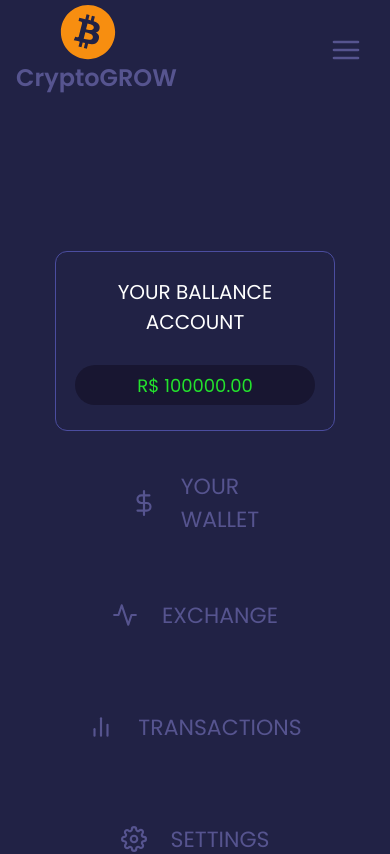
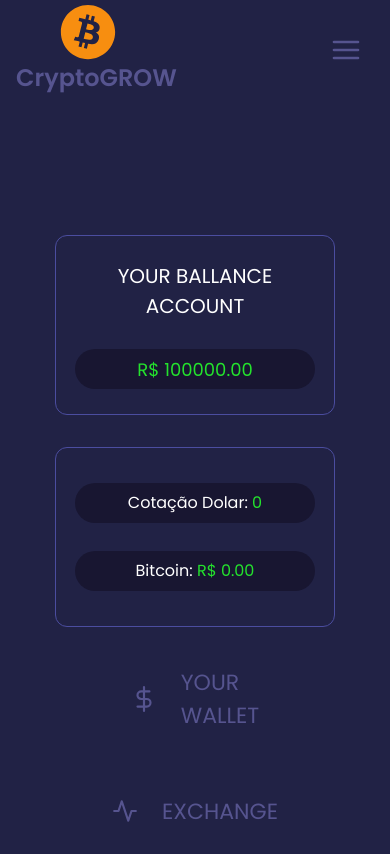
Before and after one commit to marcotulioteles/crypto-grow, a Next.js app: page /services in a window 390 px wide. Shown: the top 854 px of the page. Built offline with nearby package versions, Linux system fonts and the light colour scheme; no server answers.

Commit message:
fix responsive navbar menu and currency info

```diff
--- a/src/components/Navigation/DrawerNavSideBar.tsx
+++ /dev/null
@@ -1,43 +0,0 @@
-import { Button, Drawer, DrawerBody, DrawerCloseButton, DrawerContent, DrawerOverlay, useBreakpointValue, useDisclosure } from "@chakra-ui/react";
-import { NavBar } from "./NavBar";
-import { FiMenu } from 'react-icons/fi'
-
-export function DrawerNavSideBar() {
-  const { isOpen, onOpen, onClose } = useDisclosure()
-
-  const isDrawerSidebar = useBreakpointValue({
-    base: true,
-    lg: false
-  })
-
-  if (isDrawerSidebar) {
-    return (
-      <>
-        <Button
-          display="flex"
-          onClick={onOpen}
-          marginRight="24px"
-          variant="unstyled"
-          justifyContent="center"
-        >
-          <FiMenu size={32}/>
-        </Button>
-        <Drawer isOpen={isOpen} placement="right" onClose={onClose} variant="unstyled">
-          <DrawerOverlay>
-            <DrawerContent background="purple.50" padding="0">
-              <DrawerCloseButton marginTop="6" />
-              <DrawerBody>
-                <NavBar />
-              </DrawerBody>
-            </DrawerContent>
-          </DrawerOverlay>
-        </Drawer>
-      </>
-    )
-  }
-
-  return (
-    <NavBar />
-  )
-
-}
--- a/src/components/Navigation/Header.tsx
+++ b/src/components/Navigation/Header.tsx
@@ -1,6 +1,6 @@
 import { Flex } from '@chakra-ui/react'
-import { DrawerNavSideBar } from './DrawerNavSideBar';
 import { Logo } from './Logo';
+import { NavBar } from './NavBar';
 
 export function Header() {
 
@@ -18,7 +18,7 @@ export function Header() {
         logoColor="orange.400"
         __marginTop=""
       />
-        <DrawerNavSideBar />
+        <NavBar />
     </Flex>
   );
 }
--- a/src/components/Navigation/NavBar.tsx
+++ b/src/components/Navigation/NavBar.tsx
@@ -1,27 +1,56 @@
-import { Flex } from "@chakra-ui/react";
+import { Button, Flex } from "@chakra-ui/react";
 import { NavLink } from "./NavLink";
+import { FiMenu, FiX } from 'react-icons/fi'
+import { useState } from "react";
 
 export function NavBar() {
+  const [translateXState, setTranslateXState] = useState("320px")
+
   return (
+    <>
+      <Button
+        display={{ base: "flex", lg: "none" }}
+        marginRight="24px"
+        variant="unstyled"
+        justifyContent="center"
+        onClick={() => setTranslateXState("0")}
+      >
+        <FiMenu size={32} />
+      </Button>
       <Flex
         as="nav"
         height={{ base: "100vh", lg: "80px" }}
-      border={{base: "none", lg: "1px solid"}}
+        border={{ base: "none", lg: "1px solid" }}
         borderColor="purple.300"
-      borderRadius={{base: "0", lg: "12px"}}
+        borderRadius={{ base: "0", lg: "12px" }}
         backgroundColor={{ base: "purple.50", lg: "gray.700" }}
         flexDirection={{ base: "column", lg: "row" }}
-      position={{ base: "fixed", lg: "inherit" }}
-      right={{ base: "0", lg: "inherit" }}
-      top={{ base: "80px", lg: "inherit" }}
+        position={{ base: "fixed", lg: "relative" }}
+        right={{ base: "0", lg: "none" }}
+        top={{ base: "0", lg: "none" }}
         zIndex="10"
+        transform={{base: `translateX(${translateXState})`, lg: "none"}}
+        css={{
+          transition: "transform 500ms ease-in-out 25ms"
+        }}
       >
+        <Button
+          display={{ base: "inherit", lg: "none" }}
+          position="fixed"
+          right="12px"
+          top="4px"
+          variant="unstyled"
+          onClick={() => setTranslateXState("320px")}
+        >
+          <FiX size={28} />
+        </Button>
         <NavLink
           href="/"
           _colorText='gray.50'
           _bgColorLink='gray.900'
           _borderColorLink='purple.300'
           _borderTypeLink='1px solid'
+          marginTop={{ base: "48px", lg: "0" }}
         >HOME</NavLink>
         <NavLink
           href="#"
@@ -56,5 +85,6 @@ export function NavBar() {
           _borderTypeLink='1px solid'
         >SIGN IN</NavLink>
       </Flex>
+    </>
   )
 }
--- a/src/components/Navigation/NavLink.tsx
+++ b/src/components/Navigation/NavLink.tsx
@@ -41,7 +41,7 @@ export function NavLink(
         display="flex"
         alignItems="center"
         justifyContent="center"
-        paddingX={{ base: "121px", lg: "24px" }}
+        paddingX={{ base: "80px", sm: "96px", lg: "24px" }}
         paddingY={{ base: "24px", lg: "inherit" }}
         {...rest}
       >
--- a/src/contexts/CurrencyInfoContext.tsx
+++ b/src/contexts/CurrencyInfoContext.tsx
@@ -26,17 +26,17 @@ export function CurrencyInfoProvider({ children }: CurrencyInfoProviderProps) {
       const date = new Date();
       const dateDolarApi = getFormattedDate(date)
 
-      console.log(date.getDay())
+      // console.log(date.getDay())
 
       try {
         bitcoinApi.get('BTC/ticker/').then(response => {
           setBitcoinPrice(parseFloat(response.data.ticker.buy))
-          console.log(parseFloat(response.data.ticker.buy))
+          // console.log(parseFloat(response.data.ticker.buy))
         })
 
         dolarApi.get(`CotacaoDolarDia(dataCotacao='${dateDolarApi}')`).then(response => {
           setDolar(response.data.value[0].cotacaoCompra)
-          console.log(response.data.value[0].cotacaoCompra)
+          // console.log(response.data.value[0].cotacaoCompra)
         })
 
       } catch (error) {
--- a/src/pages/[slug].tsx
+++ b/src/pages/[slug].tsx
@@ -12,9 +12,11 @@ import { TableTransactions } from "../components/TableTransactions";
 
 import { useSelector } from "react-redux";
 import { IState } from "../store";
+import { useCurrencyInfo } from "../contexts/CurrencyInfoContext";
 
 export default function UserPanel() {
   const myWallet = useSelector<IState>(state => state.wallet.coins)
+  const { bitcoinPrice, dolar } = useCurrencyInfo()
 
   const { asPath } = useRouter()
 
@@ -34,7 +36,10 @@ export default function UserPanel() {
         <Flex
           width={{ base: "100%", xl: "1200px"}}
           height="auto"
-          justifyContent={{ base: "center", xl: "left" }}
+          flexDirection={{ base: "column", lg: "row" }}
+          justifyContent={{ base: "center", lg: "space-between" }}
+          alignItems="center"
+          marginTop={{ base: "180px", lg: "0" }}
         >
           <Flex
             width="280px"
@@ -52,7 +57,47 @@ export default function UserPanel() {
               fontSize="1.25rem"
               fontWeight="normal"
               textAlign="center"
+              marginBottom="28px"
             >YOUR BALLANCE <br/>ACCOUNT</Text>
+            <Flex
+              width="240px"
+              height="40px"
+              borderRadius="20px"
+              backgroundColor="gray.900"
+              alignItems="center"
+              justifyContent="center"
+            >
+              <Text
+                color="green.400"
+                fontSize="1.125rem"
+              >R$ {myWallet[2].amount.toFixed(2)}</Text>
+            </Flex>
+          </Flex>
+          <Flex
+            width="280px"
+            height="180px"
+            border="1px solid"
+            borderColor="purple.300"
+            borderRadius="12px"
+            marginTop="32px"
+            flexDirection="column"
+            alignItems="center"
+            justifyContent="center"
+          >
+            <Flex
+              width="240px"
+              height="40px"
+              borderRadius="20px"
+              backgroundColor="gray.900"
+              alignItems="center"
+              justifyContent="center"
+            >
+              <Text
+                color="green.400"
+                fontSize="1rem"
+                paddingX="12px"
+              ><span style={{color: "white"}}>Cotação Dolar:</span> {dolar}</Text>
+            </Flex>
             <Flex
               width="240px"
               height="40px"
@@ -64,8 +109,9 @@ export default function UserPanel() {
             >
               <Text
                 color="green.400"
-                fontSize="1.125rem"
-              >R$ {myWallet[2].amount.toFixed(2)}</Text>
+                fontSize="1rem"
+                paddingX="12px"
+              ><span style={{color: "white"}}>Bitcoin:</span> R$ {bitcoinPrice.toFixed(2)}</Text>
             </Flex>
           </Flex>
         </Flex>
```
Lines whose indentation alone changed are shown as unchanged.
